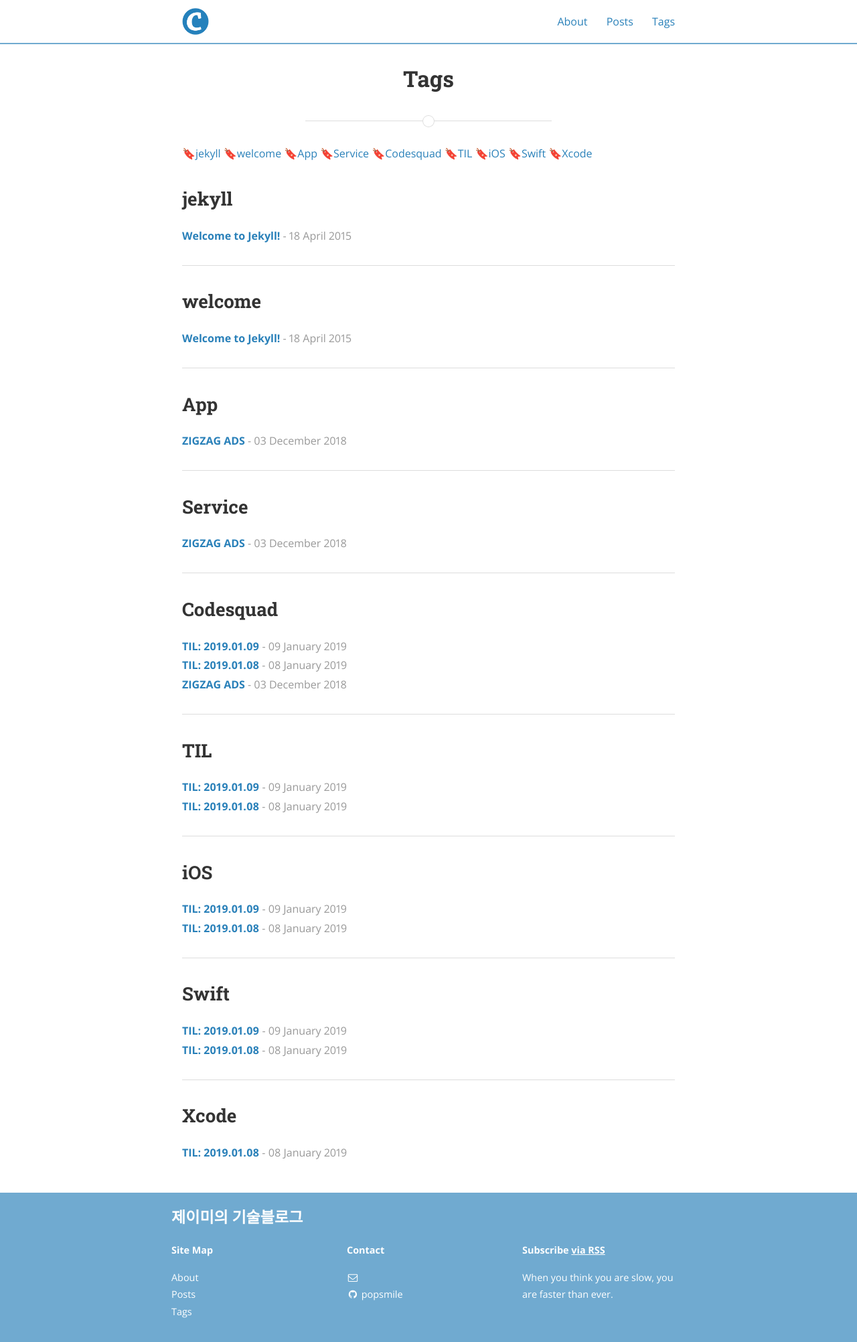
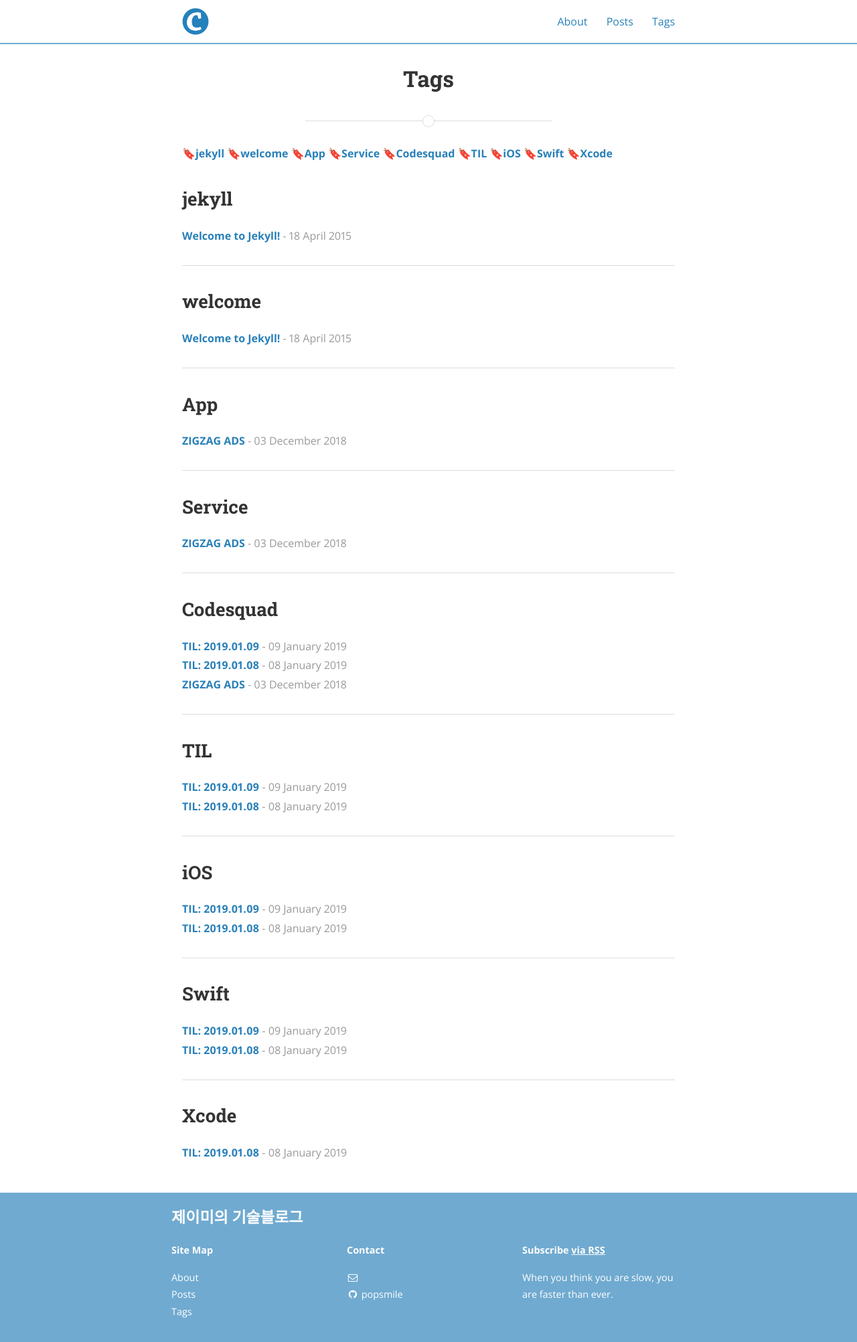
Before and after one commit to popsmile/popsmile.github.io, a Jekyll site: the page built from tags.html, in a window 1280 px wide. Shown: the whole page at 67% size. Built offline with Jekyll 4.4.1, drawn with Linux system fonts in a browser that asks for light colours; nearby versions of some CDN libraries.

Commit message:
Add: strong tag to post-tag

```diff
--- a/tags.html
+++ b/tags.html
@@ -6,7 +6,7 @@ permalink: /tags/
 
 <div class="">
   {% for tag in site.tags %}
-    <a href="#{{ tag[0] | slugify }}" class="post-tag"> 🔖{{ tag[0] }} </a>
+    <strong><a href="#{{ tag[0] | slugify }}" class="post-tag">🔖{{ tag[0] }}   </a></strong>
   {% endfor %}
 </div>
 <br>
```
